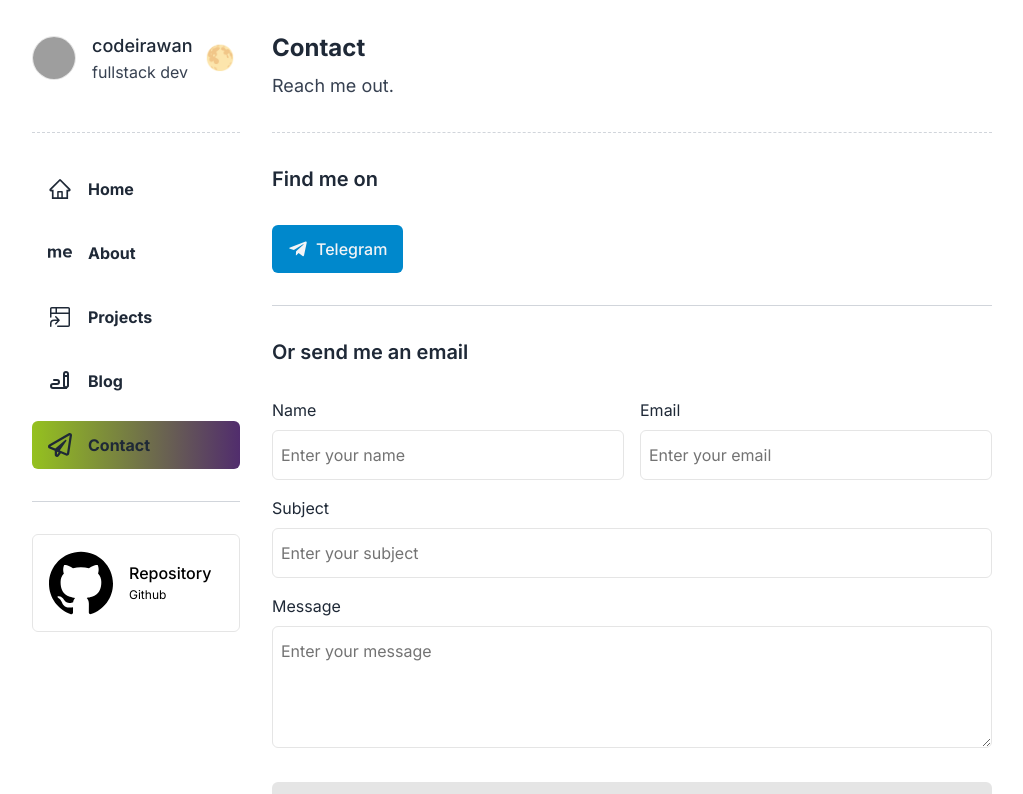
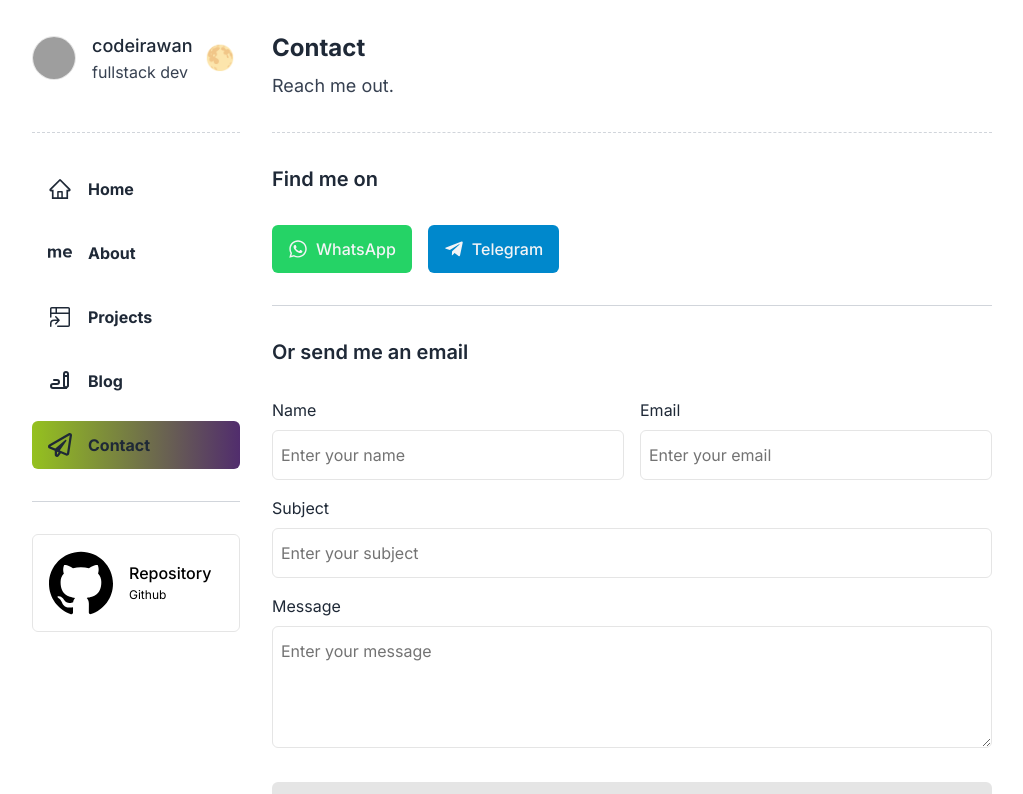
Before and after one commit to codeirawan/nextjs-portfolio, a Next.js app: page /contact in a window 1280 px wide. Shown: the top 794 px of the page, without its empty margins (128-1151 px from the left). Built offline with nearby package versions, Linux system fonts and the light colour scheme; grey boxes are pictures that could not be loaded.

Commit message:
chore: show contact wa

```diff
--- a/src/constants/contact.tsx
+++ b/src/constants/contact.tsx
@@ -26,12 +26,12 @@ export const CONTACT_ITEMS = [
   //   label: "Instagram",
   //   backgroundColor: "linear-gradient(to right, #f9ce34, #ee2a7b, #6228d7)",
   // },
-  // {
-  //   icon: <FaWhatsapp size={ICON_SIZE} />,
-  //   url: "https://wa.me/628999393662",
-  //   label: "WhatsApp",
-  //   backgroundColor: "#25D366",
-  // },
+  {
+    icon: <FaWhatsapp size={ICON_SIZE} />,
+    url: "https://wa.me/628999393662",
+    label: "WhatsApp",
+    backgroundColor: "#25D366",
+  },
   {
     icon: <FaTelegramPlane size={ICON_SIZE} />,
     url: "https://t.me/codeirawan",
```
